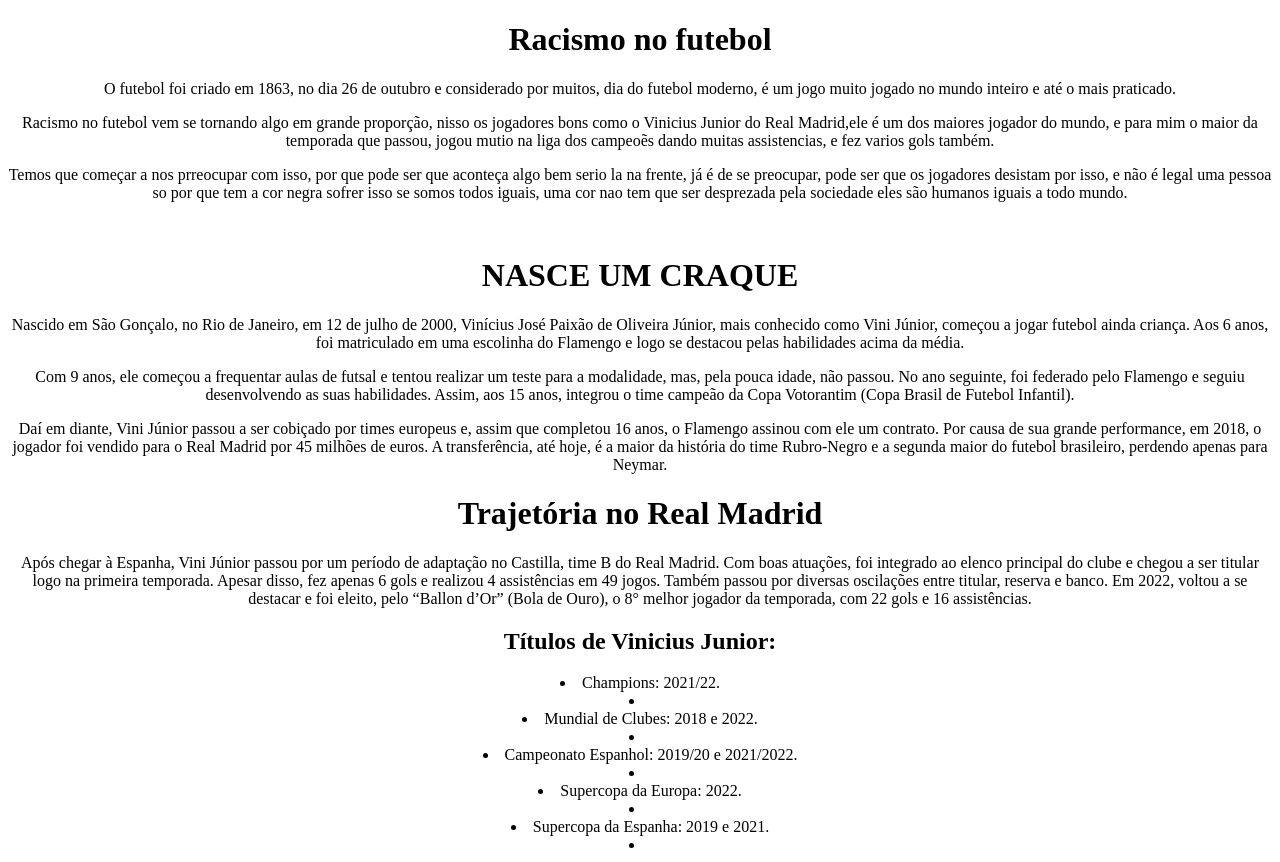
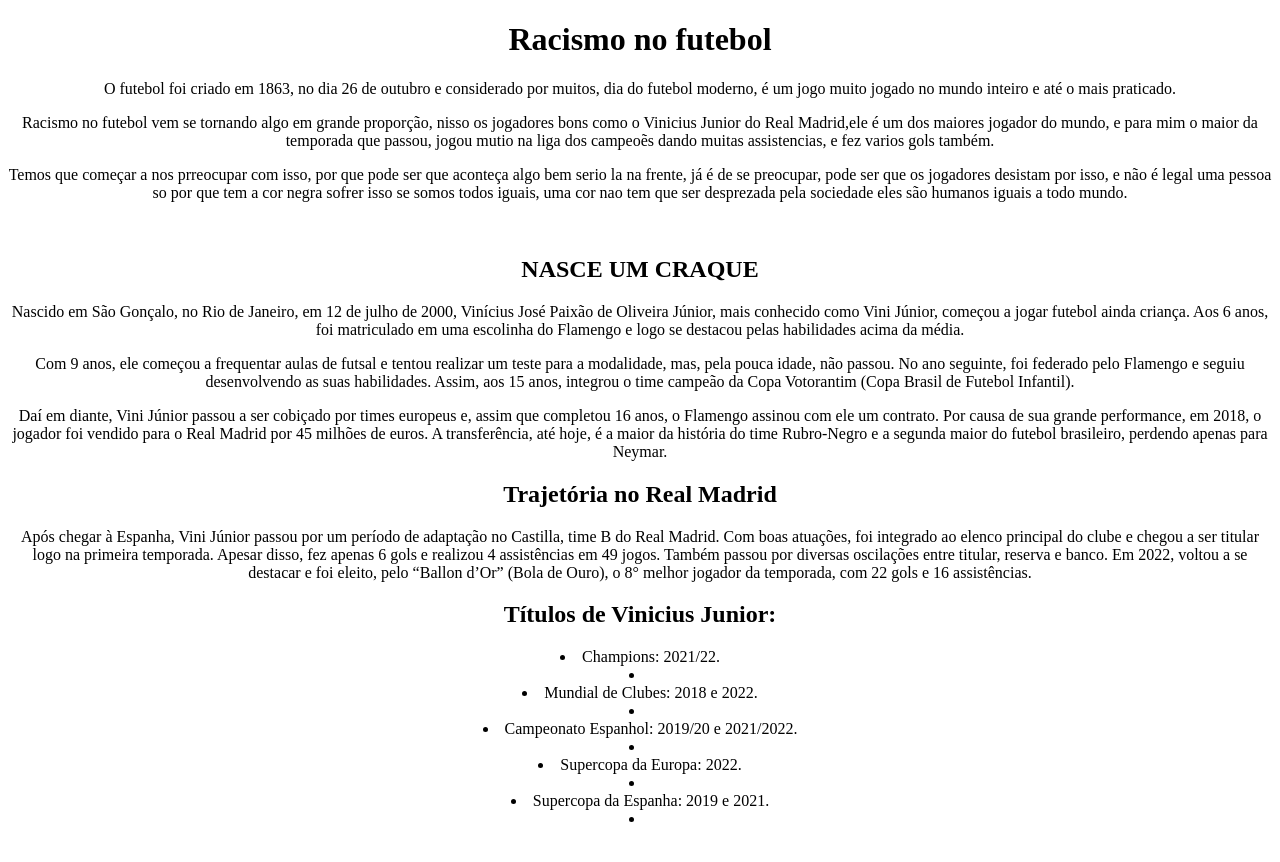
Before and after one commit to thiago077/teste-prog-2b, a plain HTML site: page index.html in a window 1280 px wide. After the commit the page ends 836 px from the top, so only its background shows below. Drawn offline with Linux system fonts and the light colour scheme.

Commit message:
Add files via upload

```diff
--- a/index.html
+++ b/index.html
@@ -5,6 +5,7 @@
     <meta http-equiv="X-UA-Compatible" content="IE=edge">
     <meta name="viewport" content="width=device-width, initial-scale=1.0">
     <title>Racismo no futebol</title>
+    <link rel="stylesheet" href="style.css">
 </head>
 <body>
 </body>
@@ -18,13 +19,13 @@
 <p>Temos que começar a nos prreocupar com isso, por que pode ser que aconteça algo bem serio la na frente, já é de se preocupar, pode ser que os jogadores desistam por isso, e não é legal uma pessoa so por que tem a cor negra sofrer isso se somos todos iguais, uma cor nao tem que ser desprezada pela sociedade eles são humanos iguais a todo mundo.<p></center>
 
 <center><img src="6294f189a3c8b.jpeg" alt=""></center>
-<center><h1>NASCE UM CRAQUE<h1></center>
+<center><h2>NASCE UM CRAQUE<h2></center>
 <center><p>Nascido em São Gonçalo, no Rio de Janeiro, em 12 de julho de 2000, Vinícius José Paixão de Oliveira Júnior, mais conhecido como Vini Júnior, começou a jogar futebol ainda criança. Aos 6 anos, foi matriculado em uma escolinha do Flamengo e logo se destacou pelas habilidades acima da média.<p>
 
 <p>Com 9 anos, ele começou a frequentar aulas de futsal e tentou realizar um teste para a modalidade, mas, pela pouca idade, não passou. No ano seguinte, foi federado pelo Flamengo e seguiu desenvolvendo as suas habilidades. Assim, aos 15 anos, integrou o time campeão da Copa Votorantim (Copa Brasil de Futebol Infantil).<p>
 
 <p>Daí em diante, Vini Júnior passou a ser cobiçado por times europeus e, assim que completou 16 anos, o Flamengo assinou com ele um contrato. Por causa de sua grande performance, em 2018, o jogador foi vendido para o Real Madrid por 45 milhões de euros. A transferência, até hoje, é a maior da história do time Rubro-Negro e a segunda maior do futebol brasileiro, perdendo apenas para Neymar.<p></center>
-    <center><h1>Trajetória no Real Madrid</h1><center>
+    <center><h2>Trajetória no Real Madrid</h2><center>
 <center><p>Após chegar à Espanha, Vini Júnior passou por um período de adaptação no Castilla, time B do Real Madrid. Com boas atuações, foi integrado ao elenco principal do clube e chegou a ser titular logo na primeira temporada. Apesar disso, fez apenas 6 gols e realizou 4 assistências em 49 jogos. Também passou por diversas oscilações entre titular, reserva e banco. Em 2022, voltou a se destacar e foi eleito, pelo “Ballon d’Or” (Bola de Ouro), o 8° melhor jogador da temporada, com 22 gols e 16 assistências.<p><center>
 <center><h2>Títulos de Vinicius Junior:<h2></center>
 
```
